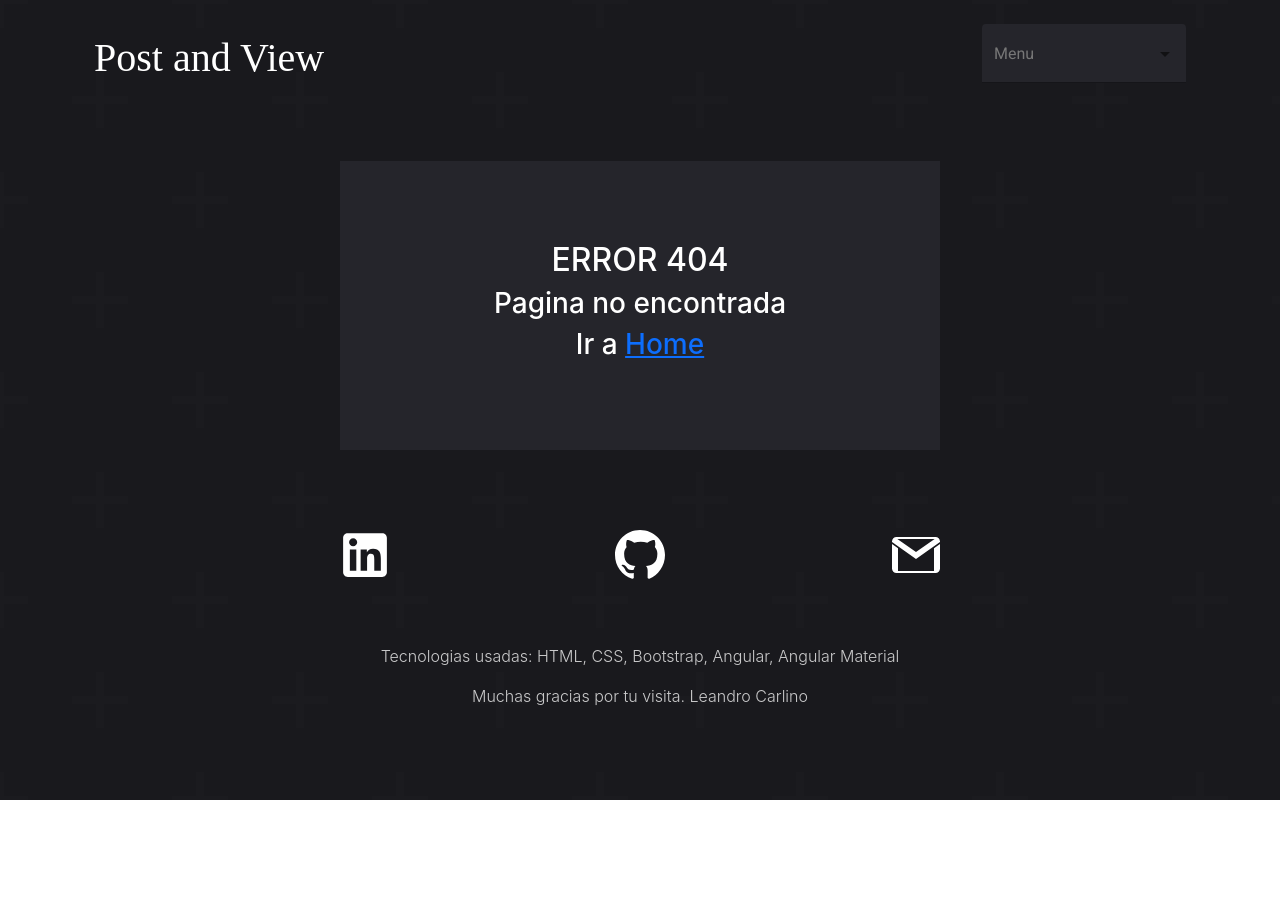
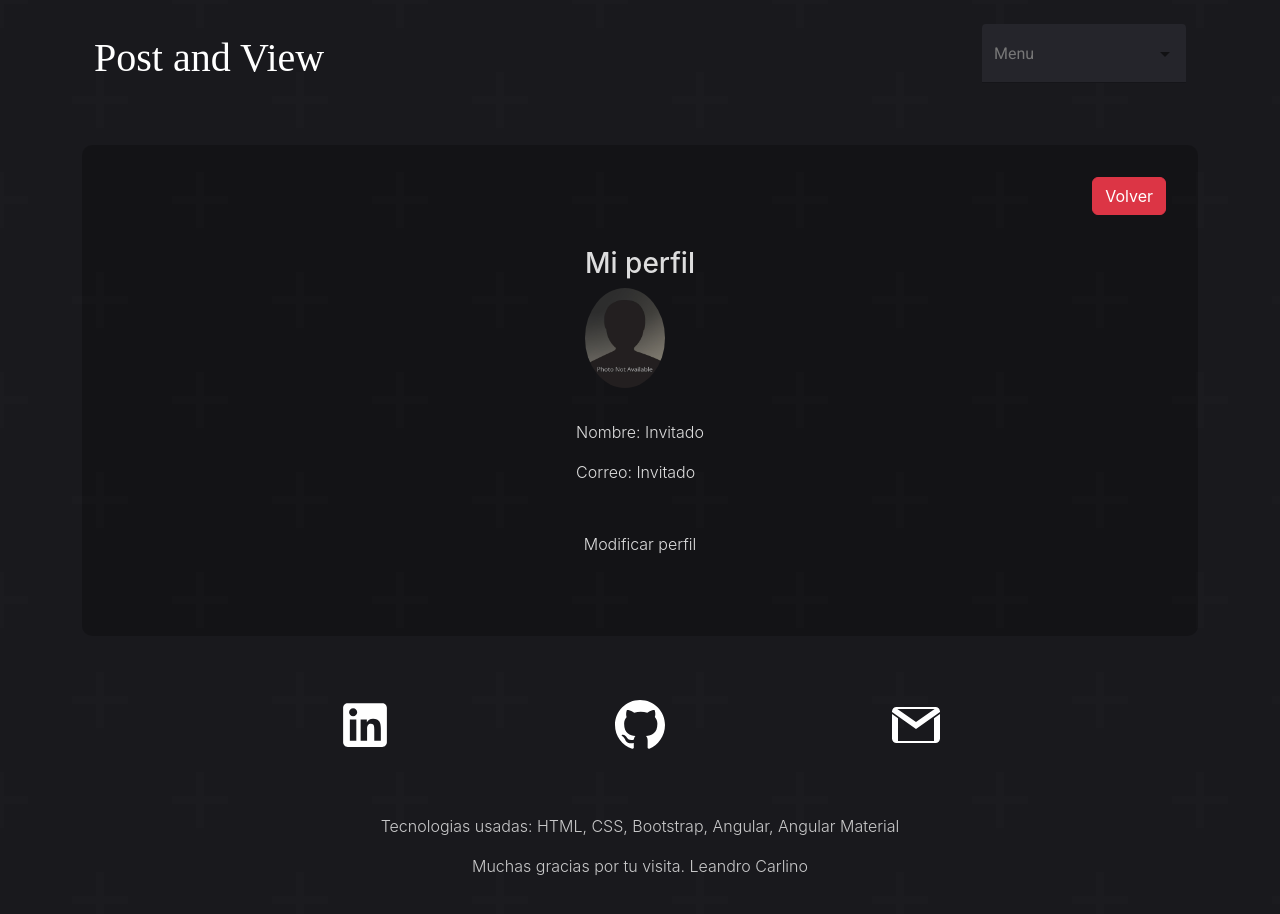
Before and after one commit to LeandroCarlino/postAndView, an Angular app: page /profile in a window 1280 px wide. Before the commit this address had no page. Shown: the top 914 px of the page. Before the commit the page ends 800 px from the top, so only its background shows below. Built offline with nearby package versions, Linux system fonts and the light colour scheme.

Commit message:
create profile

```diff
--- a/src/app/app-routing.module.ts
+++ b/src/app/app-routing.module.ts
@@ -3,11 +3,13 @@ import { RouterModule, Routes } from '@angular/router';
 import { PageNotFoundComponent } from './pages/page-not-found/page-not-found.component';
 import { PostDetailComponent } from './pages/post-detail/post-detail.component';
 import { PostListComponent } from './pages/post-list/post-list.component';
+import { ProfileComponent } from './pages/profile/profile.component';
 
 const routes: Routes = [
   { path: '', redirectTo: 'home', pathMatch: 'full' },
   { path: 'home', component: PostListComponent },
   { path: 'post-detail/:id', component: PostDetailComponent },
+  { path: 'profile', component: ProfileComponent },
   { path: '**', pathMatch: 'full', component: PageNotFoundComponent },
   { path: 'page-not-found', component: PageNotFoundComponent },
 ];
--- a/src/app/app.module.ts
+++ b/src/app/app.module.ts
@@ -14,6 +14,7 @@ import { ReactiveFormsModule } from '@angular/forms';
 import { HeaderComponent } from './pages/header/header.component';
 import { FooterComponent } from './pages/footer/footer.component';
 import { LoaderComponent } from './components/loader/loader.component';
+import { ProfileComponent } from './pages/profile/profile.component';
 
 @NgModule({
   declarations: [
@@ -25,6 +26,7 @@ import { LoaderComponent } from './components/loader/loader.component';
     HeaderComponent,
     FooterComponent,
     LoaderComponent,
+    ProfileComponent,
   ],
   imports: [
     BrowserModule,
--- a/src/app/pages/header/header.component.ts
+++ b/src/app/pages/header/header.component.ts
@@ -10,7 +10,6 @@ import { filter } from 'rxjs';
   styleUrls: ['./header.component.css'],
 })
 export class HeaderComponent implements OnInit {
-  profilePhoto: string = '../assets/img/nophoto.jpg';
   selectedOption!: string;
   selectControl!: FormControl;
 
@@ -41,7 +40,7 @@ export class HeaderComponent implements OnInit {
     if (this.selectedOption === '1') {
       this.router.navigate(['/home']);
     } else if (this.selectedOption === '2') {
-      this.router.navigate(['/page-not-found']);
+      this.router.navigate(['/profile']);
     } else if (this.selectedOption === '3') {
       this.router.navigate(['/page-not-found']);
     }
--- a/src/app/pages/post-detail/post-detail.component.html
+++ b/src/app/pages/post-detail/post-detail.component.html
@@ -9,8 +9,8 @@
         <h4>
           Post numero: <span class="text-danger">{{ post.id }}</span>
         </h4>
-        <button type="button" class="btn btn-primary" [routerLink]="'/home'">
-          Back to Home
+        <button type="button" class="btn btn-danger" [routerLink]="'/home'">
+          Volver
         </button>
       </div>
       <article>
--- a/src/app/pages/post-list/post-list.component.ts
+++ b/src/app/pages/post-list/post-list.component.ts
@@ -18,7 +18,7 @@ export class PostListComponent implements OnInit {
   columnsToDisplay = ['Numero', 'Titulo', 'Mensaje', 'Acciones'];
   loading: boolean = true;
 
-  constructor(public jsonDataService: JsonDataService) {}
+  constructor(public jsonDataService: JsonDataService) { }
 
   ngOnInit(): void {
     this.getList();
@@ -36,6 +36,6 @@ export class PostListComponent implements OnInit {
 
   deletePost(id: number) {
     this.postList = this.postList.filter((post) => post.id !== id);
-    this.dataSource.data = this.postList;
+    this.dataSource = new MatTableDataSource(this.postList);
   }
 }
--- /dev/null
+++ b/src/app/pages/profile/profile.component.css
@@ -0,0 +1,18 @@
+.profile-container {
+  display: flex;
+  flex-direction: column;
+  align-items: center;
+  padding: 2em;
+  background-color: #0000003b;
+  border-radius: 10px;
+}
+
+.profile-container div {
+  padding-bottom: 2em;
+}
+
+.backButton {
+  display: flex;
+  justify-content: flex-end;
+  width: 100%;
+}
--- /dev/null
+++ b/src/app/pages/profile/profile.component.html
@@ -0,0 +1,19 @@
+<section class="profile-container">
+  <div class="backButton">
+    <button type="button" class="btn btn-danger" [routerLink]="'/home'">
+      Volver
+    </button>
+  </div>
+  <div>
+    <h3>Mi perfil</h3>
+
+    <img [src]="profilePhoto" alt="profile Photo" style="border-radius: 50%; width: 80px" />
+  </div>
+  <div>
+    <p>Nombre: Invitado</p>
+    <p>Correo: Invitado</p>
+  </div>
+  <div>
+    <p>Modificar perfil</p>
+  </div>
+</section>
--- /dev/null
+++ b/src/app/pages/profile/profile.component.ts
@@ -0,0 +1,14 @@
+import { Component, OnInit } from '@angular/core';
+
+@Component({
+  selector: 'app-profile',
+  templateUrl: './profile.component.html',
+  styleUrls: ['./profile.component.css'],
+})
+export class ProfileComponent implements OnInit {
+  profilePhoto: string = '../assets/img/nophoto.jpg';
+
+  constructor() {}
+
+  ngOnInit(): void {}
+}
```
Also changed, not shown: src/app/pages/post-list/post-list.component.html (+5 -24 lines).
